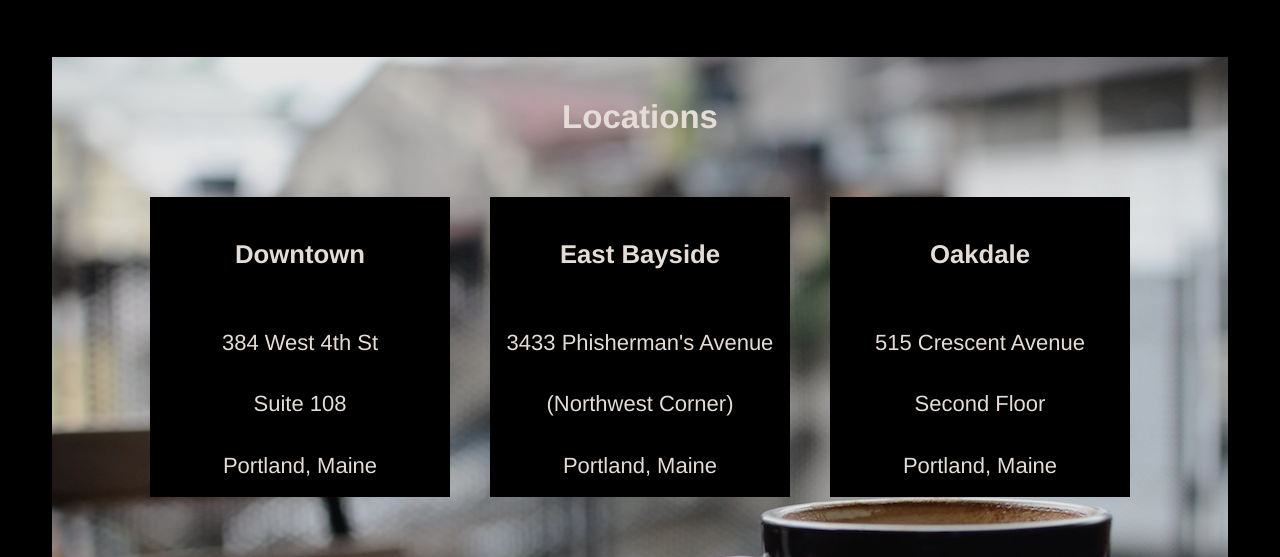
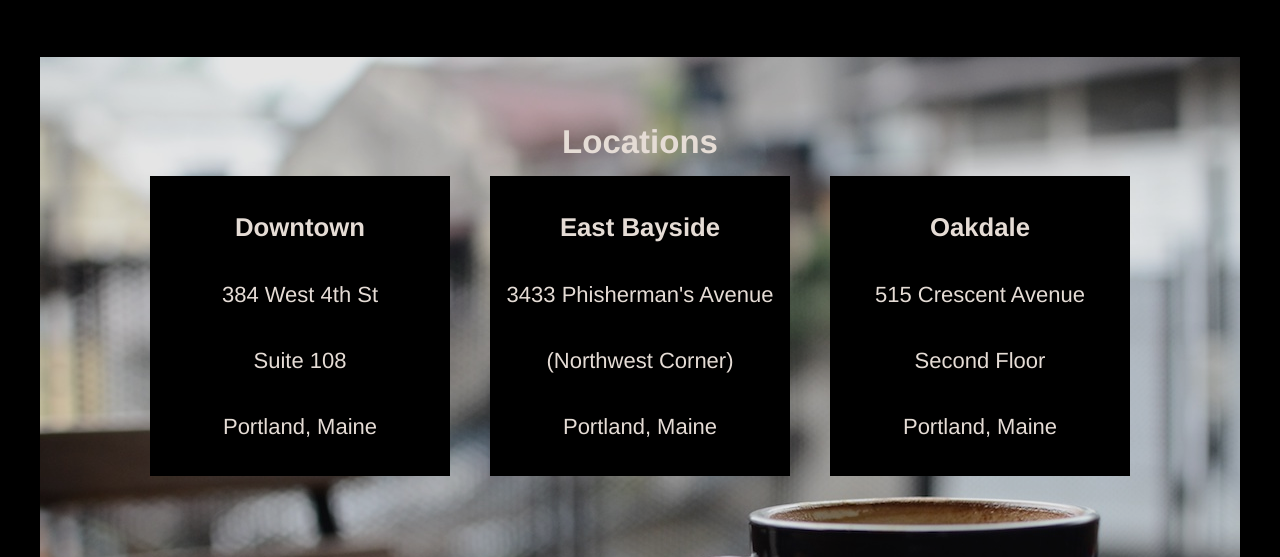
Before and after one commit to berlo64/tea_cozy, a plain HTML site: page index.html in a window 1280 px wide. Shown: the part 1495-2052 px from the top of the page. Drawn offline with Linux system fonts and the light colour scheme.

Commit message:
Finish style of the location section

```diff
--- a/index.html
+++ b/index.html
@@ -58,8 +58,9 @@
         </div>
       </div>
 
-      <div class="locations-img" id="locations">
-        <h2>Locations</h2>
+      <div class="locations-img">
+        <h2 id="locations">Locations</h2>
+        <div class="adress">
           <div class="location one">
             <h3>Downtown</h3>
             <span>384 West 4th St</span>
--- a/resources/css/style.css
+++ b/resources/css/style.css
@@ -127,35 +127,47 @@ div.month h2 {
   margin: 20px auto;
 }
 
-/* featured teas */
+/* locations */
 
 .locations-img {
   background-image: url("../images/img-locations-background.jpg");
-  background-repeat: no-repeat;
   max-width: 1200px;
-  height: 500px;
+  min-width: 100px;
+  min-height: 500px;
+  margin-top: 60px;
   display: flex;
-  flex-wrap: wrap;
+  flex-direction: column;
+  align-items: center;
   justify-content: center;
-  align-items: center;
-  margin-top: 60px;
 }
 
 div.locations-img h2 {
-  flex-basis: 1200px;
-  margin: 0 auto;
+  width: 100%;
+  margin: 0 0;
+}
+
+div.adress {
+  display: flex;
+  flex-wrap: wrap;
+  width: 100%;
+  align-items: center;
+  justify-content: center;
+  margin: 0 90px;
 }
 
 div.location {
   height: 300px;
   width: 300px;
-  margin: 0 20px;
+  margin: 15px 20px;
   display: flex;
   flex-direction: column;
   align-items: center;
-  justify-content: space-around;
+  justify-content: center;
   background-color: #000000;
   opacity: 1;
-  position: relative;
-  bottom: 20px;
 }
+
+div.location h3,
+div.location span {
+  margin: 20px 5px;
+}
```
Lines whose indentation alone changed are shown as unchanged.
